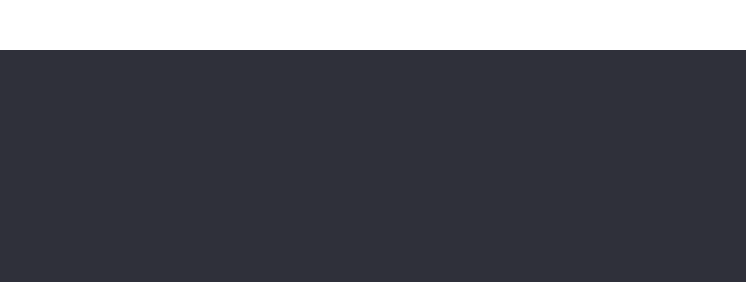
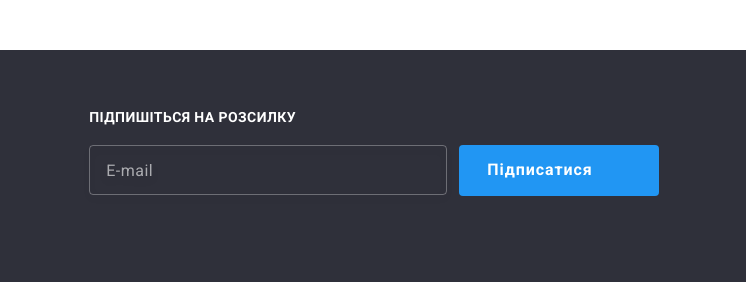
Before and after one commit to Gendziu/goit-markup-hw-06, a plain HTML site: page index.html in a window 1280 px wide. Shown: the part 2636-2918 px from the top of the page, 534-1280 px from the left. Drawn offline with nearby package versions, Linux system fonts and the light colour scheme.

Commit message:
last commit

```diff
--- a/css/style.css
+++ b/css/style.css
@@ -497,6 +497,80 @@ align-items: baseline;
     display: flex;
 }
 
+/* FOOTER-NEWSLETTER */
+
+.footer-newsletter{
+    margin-left: 93px;
+}
+
+.newsletter-title{
+    margin-bottom: 20px;
+    font-weight: 700;
+    font-size: 14px;
+    line-height: 1.14;
+    letter-spacing: 0.03em;
+    text-transform: uppercase;
+    color: #FFFFFF;
+}
+
+.newsletter{
+    display: flex;
+
+}
+.newsletter input{
+    width: 358px;
+    height: 50px;
+    padding-left: 16px;
+    border: 1px solid rgba(255, 255, 255, 0.3);
+    filter: drop-shadow(0px 4px 4px rgba(0, 0, 0, 0.15));
+    border-radius: 4px;
+    background-color:transparent;
+    transition: border-color 250ms cubic-bezier(0.4, 0, 0.2, 1);
+    outline: none;
+    color: #FFFFFF;
+}
+
+.newsletter input::placeholder{
+    font-size: 16px;
+    line-height: 20px;
+    letter-spacing: 0.03em;
+    color: rgba(255, 255, 255, 0.6);
+}
+
+.newsletter input:focus{
+    border-color: var(--logo-secondary-color);
+}
+
+.newsletter-btn{
+    display: flex;
+    align-items: center;
+    text-align: center;
+    width: 200px;
+    padding: 10px 28px;
+    margin-left: 12px;
+    font-weight: 700;
+    font-size: 16px;
+    line-height: 1.88;
+    letter-spacing: 0.06em;
+    color: #FFFFFF;
+    background: var(--logo-secondary-color);
+    border-radius: 4px;
+    outline: none;
+    border: none;
+    transition: transform 250ms cubic-bezier(0.4, 0, 0.2, 1), box-shadow 250ms cubic-bezier(0.4, 0, 0.2, 1);
+}
+
+.newsletter-btn:hover,
+.newsletter-btn:focus{
+    transform: scale(1.02)
+    }
+
+.send-icon{
+    fill: #FFFFFF;
+    margin-left: 10px;
+}
+
+
 /* MODAL */
 
 .backdrop{
--- a/index.html
+++ b/index.html
@@ -479,6 +479,19 @@
             </li>
           </ul>
         </div>
+        <form class="footer-newsletter">
+          <h3 class="newsletter-title">Підпишіться на розсилку</h3>
+
+          <div class="newsletter">
+            <input type="email" name="footer-email" placeholder="E-mail"/>
+            <button type="submit" class="newsletter-btn">
+              Підписатися
+              <svg class="send-icon" height="24" width="24">
+                <use href="./images/icons.svg#icon-send"></use>
+              </svg>
+            </button>
+          </div>
+        </form>
       </div>
     </footer>
 
```
